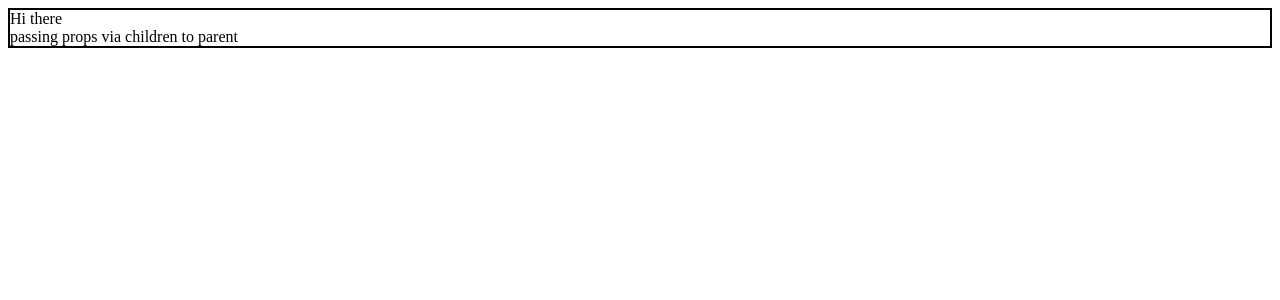
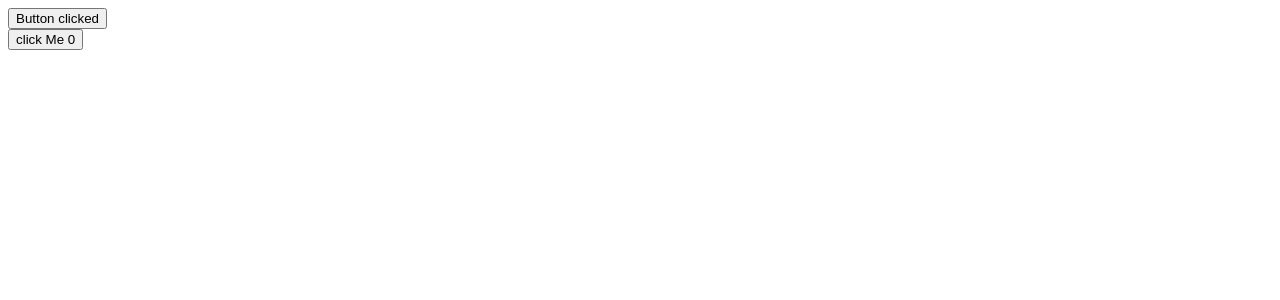
Before and after one commit to Niketh23/practice_devs, a React (Vite) app: page / in a window 1280 px wide. Shown: the top 300 px of the page. Built offline with nearby package versions, Linux system fonts and the light colour scheme.

Commit message:
added callback code

```diff
--- a/src/App.jsx
+++ b/src/App.jsx
@@ -1,4 +1,5 @@
 import './App.css'
+import Callback from './components/Callback'
 import ChildrenCode from './components/ChildrenCode'
 import Memo from './components/Memo'
 
@@ -7,10 +8,11 @@ function App() {
   return (
     <>
       {/* <Memo/> */}
-      <ChildrenCode>
+      {/* <ChildrenCode>
         <div>Hi there</div>
         <div>passing props via children to parent</div>
-      </ChildrenCode>
+      </ChildrenCode> */}
+      <Callback/>
     </>
   )
 }
--- /dev/null
+++ b/src/components/Callback.jsx
@@ -0,0 +1,26 @@
+import { memo, useCallback, useState } from "react";
+
+const Callback = ()=>{
+  const [count,setCount] = useState(0);
+  const inputFunction = useCallback(()=>{
+    console.log("hi there");
+  },[])
+
+  // const inputFunction = ()=>{
+  //   console.log("hi there")
+  // }
+  return <div>
+    <ButtonComponent inputFunction = {inputFunction}/>
+    <button onClick={()=>setCount(count+1)}>click Me {count}</button>
+  </div>
+}
+
+
+const ButtonComponent = memo(({inputFunction})=>{
+  console.log("child render")
+  return <div>
+    <button>Button clicked</button>
+  </div>
+})
+
+export default Callback;
```
